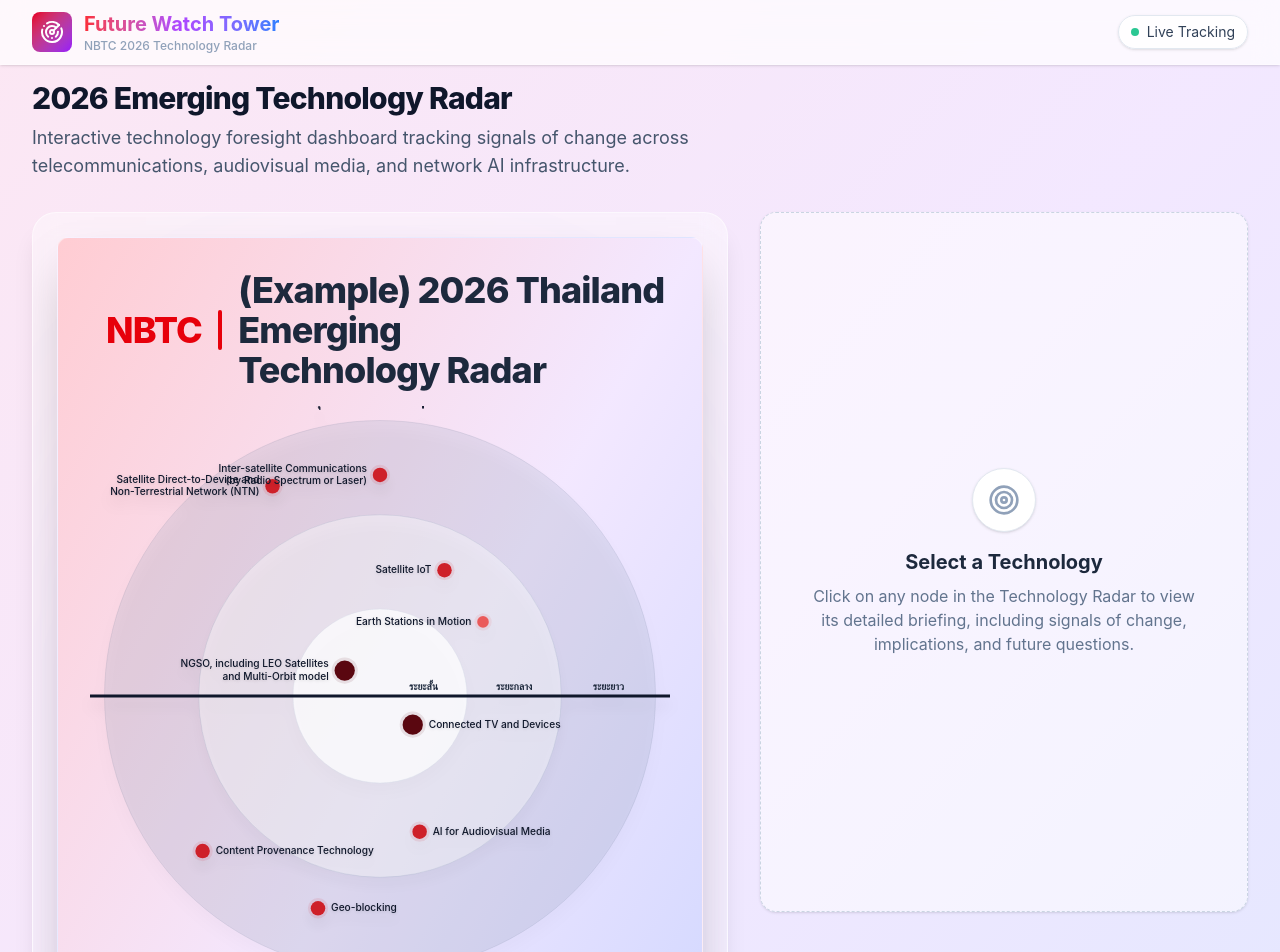
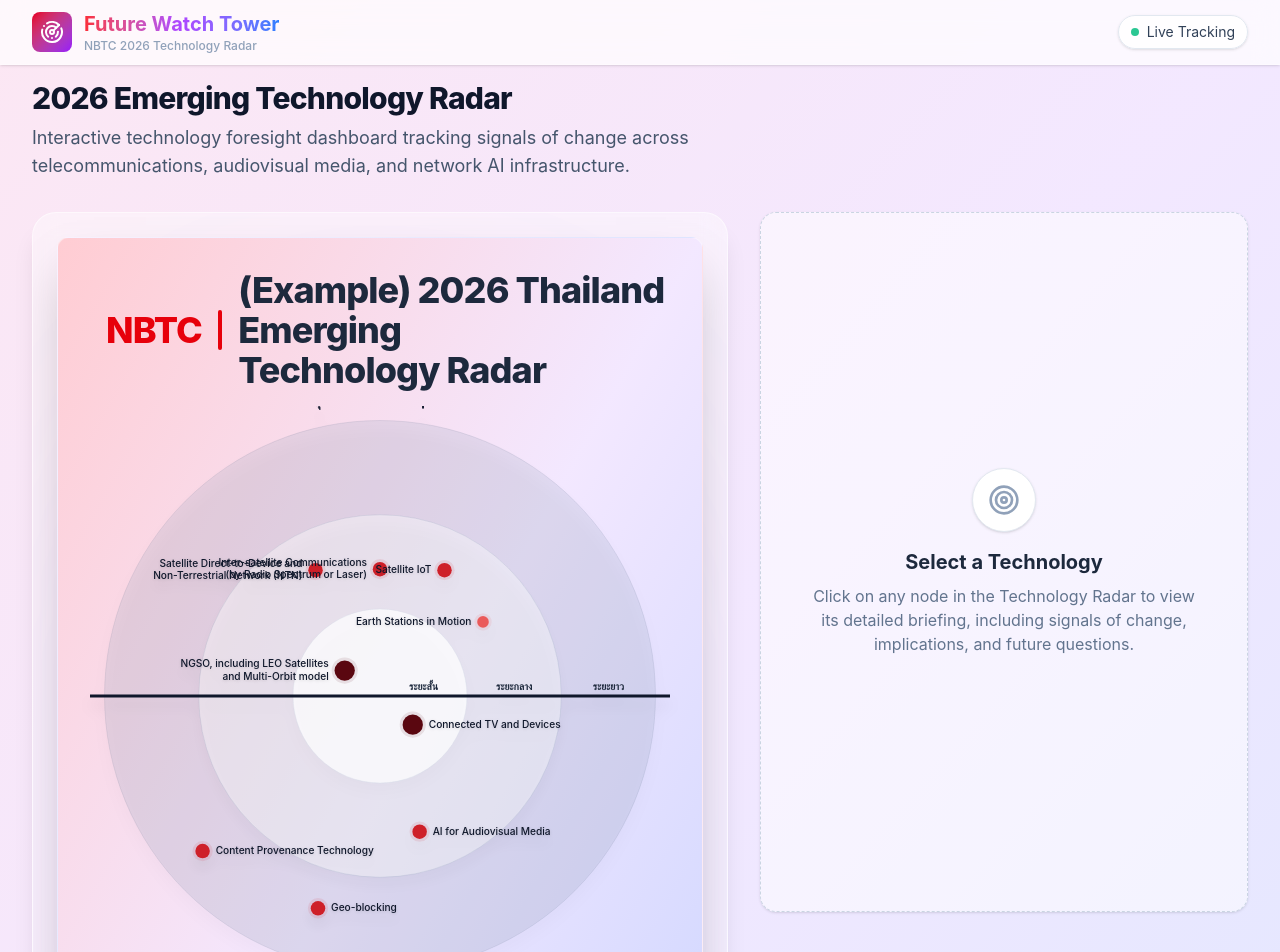
Before and after one commit to YUTTANANEWJ-NBTC/nbtc-radar, a React (Vite) app: page / in a window 1280 px wide. Shown: the top 952 px of the page. Built offline with nearby package versions, Linux system fonts and the light colour scheme.

Commit message:
Move D2D and Inter-satellite to 3-5 years to fix overlap

```diff
--- a/src/data/mockData.ts
+++ b/src/data/mockData.ts
@@ -30,7 +30,7 @@ export const mockData: TechnologyNode[] = [
     id: 'd2d',
     name: 'Satellite Direct-to-Device and Non-Terrestrial Network (NTN)',
     categoryId: 'satellite_space',
-    timeframe: '6-10',
+    timeframe: '3-5',
     importance: 4,
     signals: ['Mobile devices connecting directly to orbit.'],
     implications: ['Eradicates global dead zones.'],
@@ -50,7 +50,7 @@ export const mockData: TechnologyNode[] = [
     id: 'inter_satellite',
     name: 'Inter-satellite Communications (by Radio Spectrum or Laser)',
     categoryId: 'satellite_space',
-    timeframe: '6-10',
+    timeframe: '3-5',
     importance: 4,
     signals: ['Optical laser links deployed on newer satellites.'],
     implications: ['Sub-sea cable reliance decreases.'],
```
